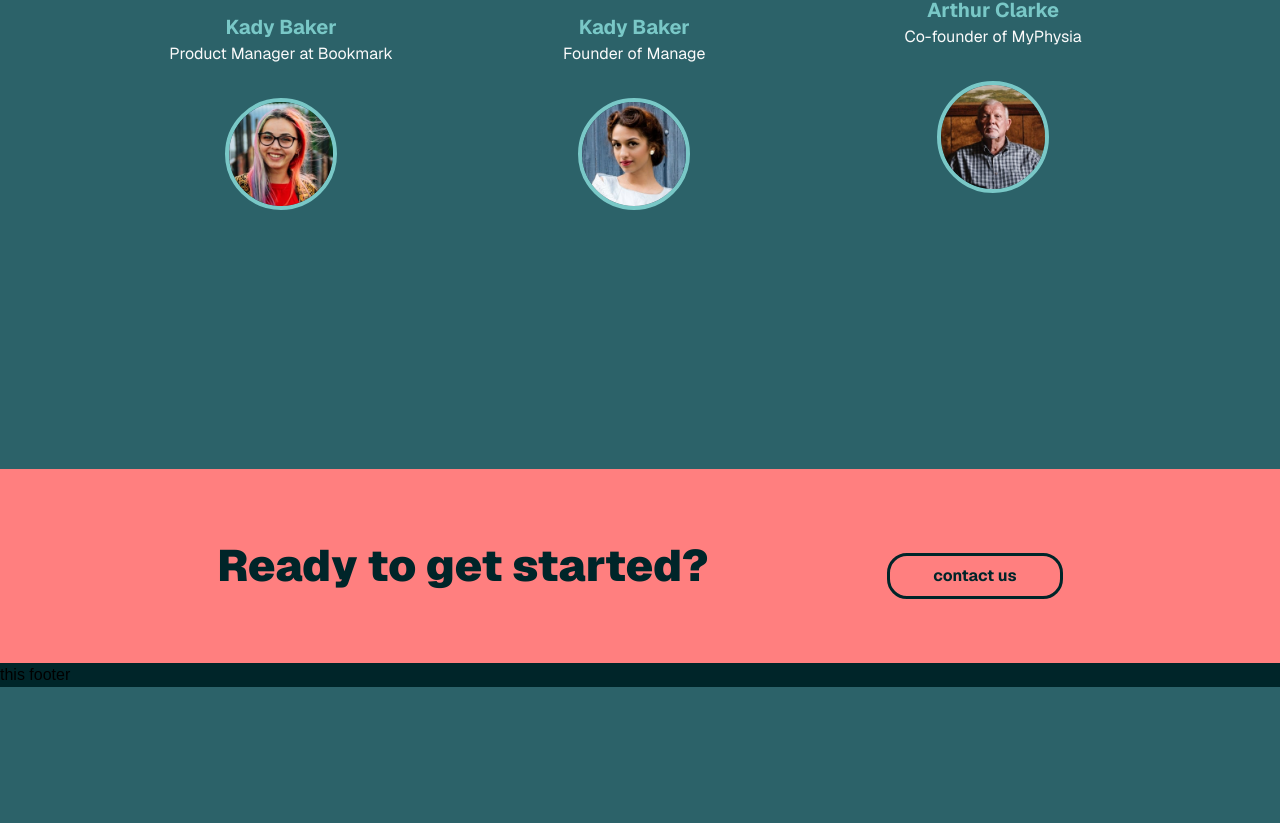
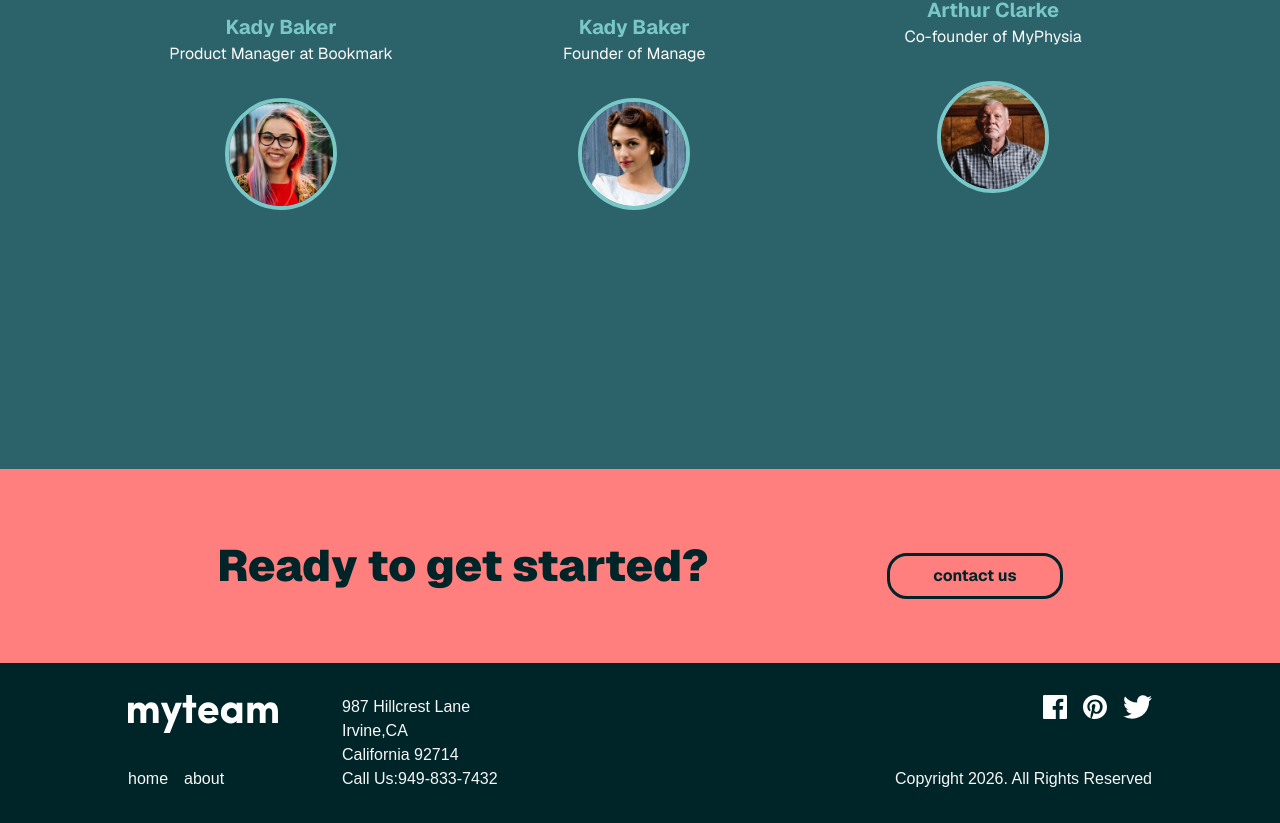
Before and after one commit to Tduncan14/multiteam, a Next.js app: page / in a window 1280 px wide. Shown: the part 2103-2926 px from the top of the page. Before the commit the page ends 2790 px from the top, so only its background shows below. Built offline with nearby package versions, Linux system fonts and the light colour scheme.

Commit message:
keep moving forward

```diff
--- a/src/app/Components/Footer/Footer.css
+++ b/src/app/Components/Footer/Footer.css
@@ -1,3 +1,52 @@
 .footerContainer {
     background-color: #002529;
+    padding: 2rem;
+    display: flex;
+    justify-content: space-between;
+    padding-left: 8rem;
+    padding-right: 8rem;
+    color: #f7f7f7;
+    align-items: stretch;
 }
+
+.footLeftRight {
+    display: flex;
+}
+
+.footLeft {
+    display: flex;
+    gap: 4rem;
+}
+
+.footerLeftnav ul {
+    display: flex;
+    gap: 1rem;
+}
+
+.footerSocialIconsGallery {
+    display: flex;
+    justify-content: flex-end;
+    gap: 1rem;
+}
+
+/* ✅ add this */
+.footRight {
+    display: flex;
+    flex-direction: column;
+}
+
+/* ✅ change this */
+.footRight p {
+    margin-top: auto;
+    align-self: flex-end;
+}
+
+
+.footLeftLeft {
+    display: flex;
+    flex-direction: column;
+}
+
+.footerLeftnav {
+    margin-top: auto;
+}
--- a/src/app/Components/Footer/Footer.js
+++ b/src/app/Components/Footer/Footer.js
@@ -1,11 +1,74 @@
 import React from 'react'
 import './Footer.css'
+import Link from 'next/link'
+import Image from 'next/image'
 
 const Footer = () => {
     return (
         <div className="footerContainer">
-            this footer
+
+            <div className="footLeft">
+
+                <div className="footLeftLeft">
+
+
+                    <Link href="/"> <div className="logo">
+                        <Image src="/assets/logo.svg" height={150} width={150} alt="this is the logo" />
+                    </div>
+                    </Link>
+
+                    <div className="footerLeftnav">
+                        <ul>
+                            <li><button>home</button></li>
+                            <li><button>about</button></li>
+                        </ul>
+                    </div>
+
+                </div>
+
+                <div className="footLeftRight">
+
+                    <ul>
+                        <li>987 Hillcrest Lane</li>
+                        <li>Irvine,CA</li>
+                        <li>California 92714</li>
+                        <li>Call Us:949-833-7432</li>
+                    </ul>
+
+
+                </div>
+
+
+            </div>
+
+
+            <div className="footRight">
+
+                <div className="footerSocialIconsGallery">
+
+                    <img src="/assets/icon-facebook.svg" />
+                    <img src="/assets/icon-pinterest.svg" />
+                    <img src="/assets/icon-twitter.svg" />
+
+
+
+
+                </div>
+
+
+                <p>Copyright 2026. All Rights Reserved</p>
+
+
+
+            </div>
+
+
         </div>
+
+
+
+
+
     )
 }
 
```
